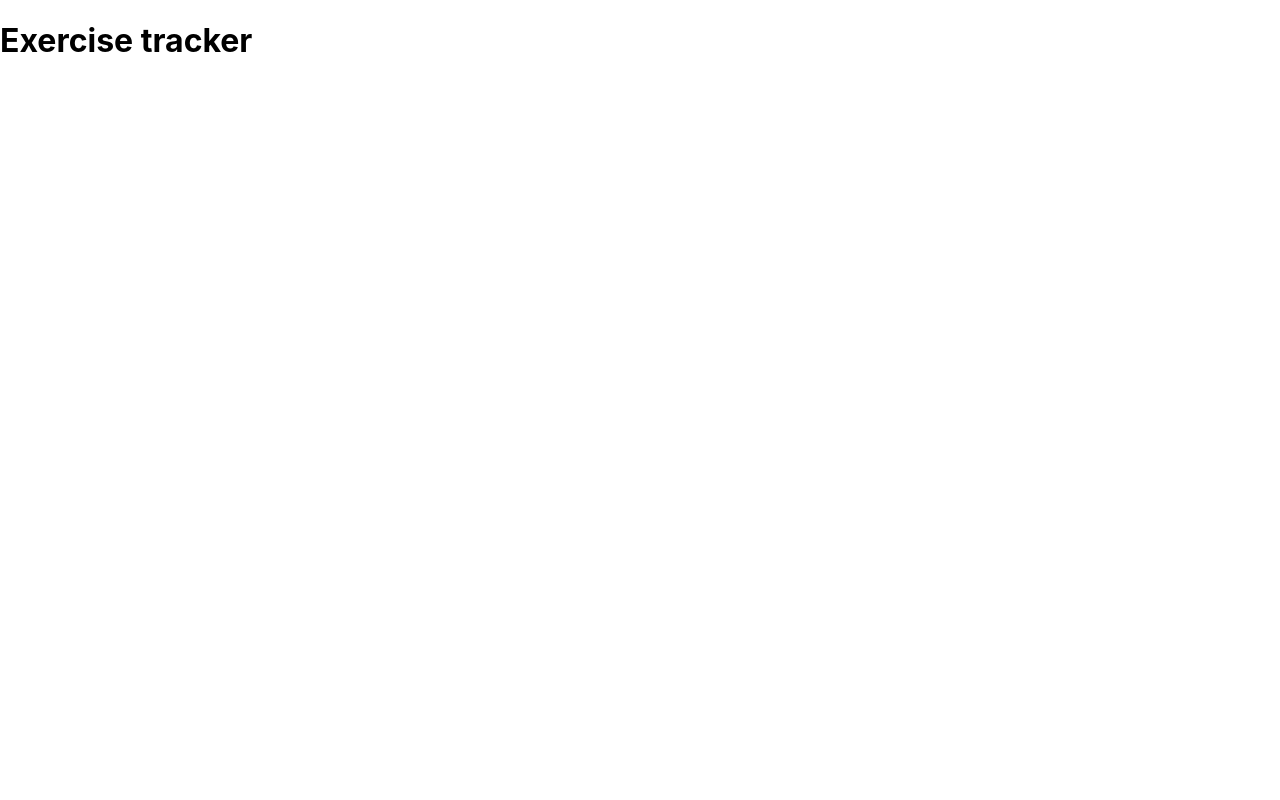
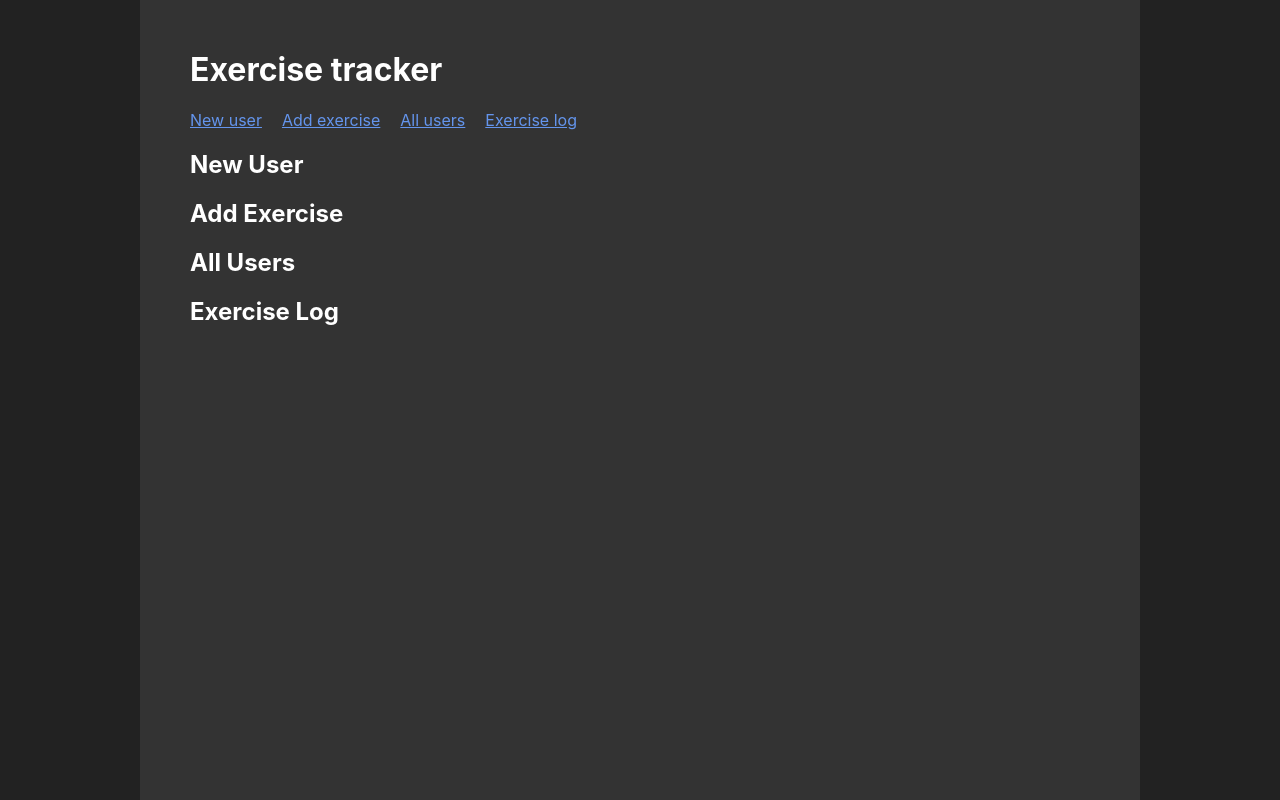
Before and after one commit to sitek94/exercise-tracker-client, a React (Create React App) app: page / in a window 1280 px wide. Built offline with nearby package versions, Linux system fonts and the light colour scheme; no server answers.

Commit message:
create basic structure

```diff
--- a/src/App.tsx
+++ b/src/App.tsx
@@ -8,10 +8,55 @@ function App() {
   }, []);
 
   return (
-    <div>
+    <div className="container">
       <h1>Exercise tracker</h1>
+      <nav>
+        <a href="#new-user">New user</a>
+        <a href="#add-exercise">Add exercise</a>
+        <a href="#users">All users</a>
+        <a href="#log">Exercise log</a>
+      </nav>
+
+      <main>
+        <NewUser />
+        <AddExercise />
+        <AllUsers />
+        <ExerciseLog />
+      </main>
     </div>
   );
 }
 
+function NewUser() {
+  return (
+    <section>
+      <h2>New User</h2>
+    </section>
+  );
+}
+
+function AddExercise() {
+  return (
+    <section>
+      <h2>Add Exercise</h2>
+    </section>
+  );
+}
+
+function AllUsers() {
+  return (
+    <section>
+      <h2>All Users</h2>
+    </section>
+  );
+}
+
+function ExerciseLog() {
+  return (
+    <section>
+      <h2>Exercise Log</h2>
+    </section>
+  );
+}
+
 export default App;
--- a/src/index.css
+++ b/src/index.css
@@ -1,3 +1,7 @@
+* {
+  box-sizing: border-box;
+}
+
 body {
   margin: 0;
   font-family: -apple-system, BlinkMacSystemFont, 'Segoe UI', 'Roboto', 'Oxygen',
@@ -5,9 +9,28 @@ body {
     sans-serif;
   -webkit-font-smoothing: antialiased;
   -moz-osx-font-smoothing: grayscale;
+  color: #fff;
+  background-color: #222;
 }
 
 code {
   font-family: source-code-pro, Menlo, Monaco, Consolas, 'Courier New',
     monospace;
 }
+
+h1 {
+  margin-top: 0;
+}
+
+.container {
+  min-height: 100vh;
+  max-width: 1000px;
+  margin: 0 auto;
+  padding: 50px;
+  background-color: #333;
+}
+
+nav a {
+  color: cornflowerblue;
+  margin-right: 20px;
+}
```
